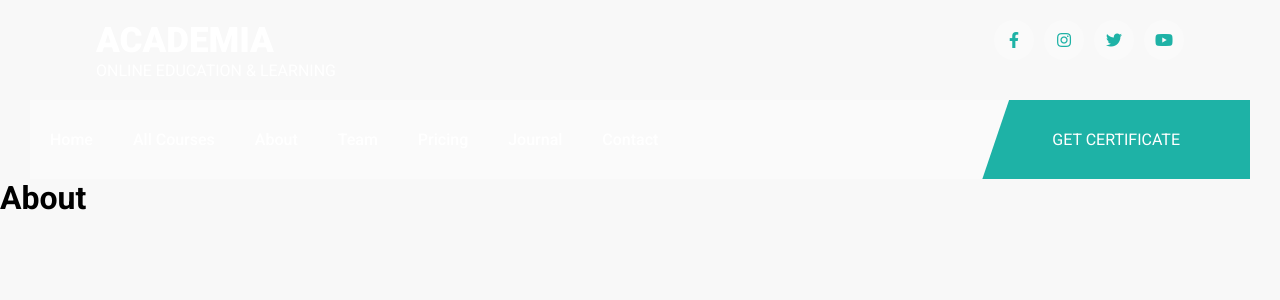
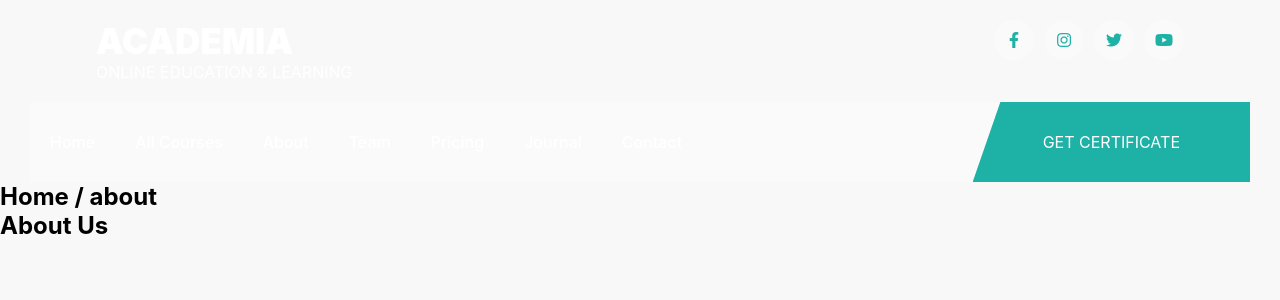
Before and after one commit to uthpalawanna/ACADEMIA-Online-Education-Learning-Platform, a React (Create React App) app in the folder elearn-app/: page /about in a window 1280 px wide. Shown: the top 300 px of the page. Built offline with nearby package versions, Linux system fonts and the light colour scheme; a small style sheet from the web is missing.

Commit message:
E - Learn

```diff
--- a/elearn-app/src/components/about/About.jsx
+++ b/elearn-app/src/components/about/About.jsx
@@ -1,9 +1,10 @@
 import React from 'react'
+import Back from '../common/back/Back'
 
 const About = () => {
   return (
     <>
-        <h1>About</h1>
+        <Back title="About Us" />
     </>
   )
 }
--- a/elearn-app/src/components/common/back/Back.jsx
+++ b/elearn-app/src/components/common/back/Back.jsx
@@ -1,13 +1,12 @@
 import React from 'react'
 import { useLocation } from 'react-router-dom'
-import title from '../title/title'
 
-const Back = () => {
+const Back = ({title}) => {
     const location = useLocation()
   return (
     <div>
         <section className='back'>
-            <h2>Home /{location.pathname.split("/")}</h2>
+            <h2>Home  / {location.pathname.split("/")[1]}</h2>
             <h1>{title}</h1>
         </section>
     </div>
--- a/elearn-app/src/index.js
+++ b/elearn-app/src/index.js
@@ -1,17 +1,17 @@
 import React from 'react';
 import ReactDOM from 'react-dom/client';
+import App from './App';
+import { BrowserRouter } from 'react-router-dom';
 import './index.css';
-import App from './App';
 import reportWebVitals from './reportWebVitals';
 
 const root = ReactDOM.createRoot(document.getElementById('root'));
 root.render(
   <React.StrictMode>
-    <App />
+    <BrowserRouter>
+      <App />
+    </BrowserRouter>
   </React.StrictMode>
 );
 
-// If you want to start measuring performance in your app, pass a function
-// to log results (for example: reportWebVitals(console.log))
-// or send to an analytics endpoint. Learn more: https://bit.ly/CRA-vitals
 reportWebVitals();
```
